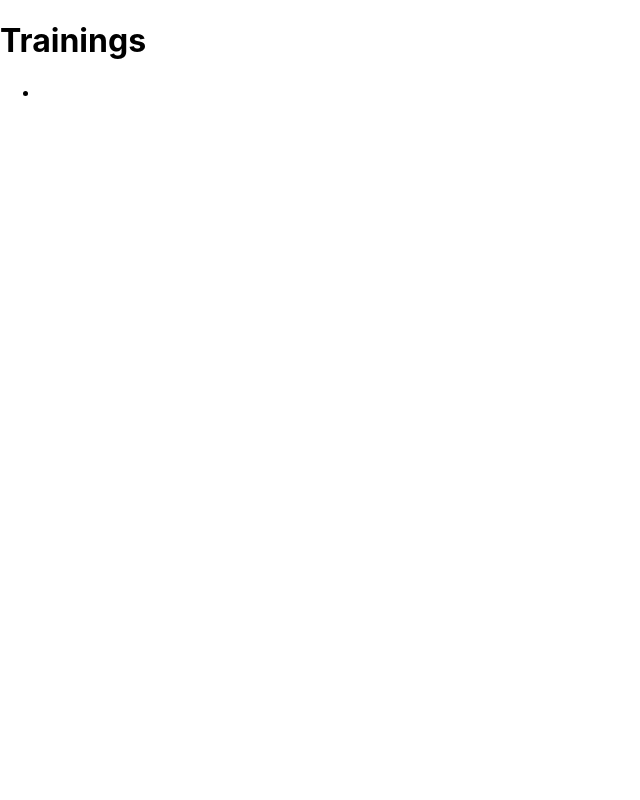
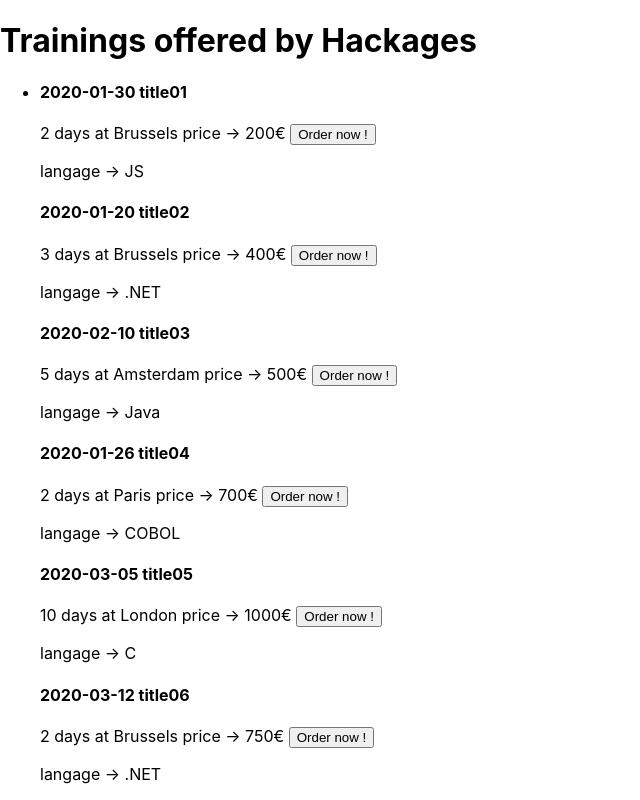
Before and after one commit to hackages/internship-training, a React (Create React App) app in the folder traininginternship/: page / in a window 1280 px wide. Shown: the top 800 px of the page, without its empty margins (0-640 px from the left). Built offline with nearby package versions, Linux system fonts and the light colour scheme.

Commit message:
Home Component finished without design

```diff
--- a/traininginternship/src/fakeData.json
+++ b/traininginternship/src/fakeData.json
@@ -1,6 +1,4 @@
-{
-  "lesson": [
-    {
+[{
       "date": "2020-01-30",
       "title": "title01",
       "days": 2,
@@ -88,5 +86,4 @@
       "price": 300,
       "language": "JS"
     }
-  ]
-}
+]
--- a/traininginternship/src/pages/home/Home.js
+++ b/traininginternship/src/pages/home/Home.js
@@ -1,16 +1,39 @@
-import React, {useEffect} from "react";
-import fakeData from '../../fakeData';
+import React from "react";
+import fakeData from '../../fakeData.json';
 
-export const Home = () => {
+export const Home = (props) => {
+
+    const listless = fakeData.map((
+        lesson) => <Lesson key={lesson.title} value={lesson}/>);
 
     return (
         <>
-            <h1>Trainings</h1>
+            <h1>Trainings offered by Hackages</h1>
             <ul>
-
-                <li></li>
+                <li>
+                    {listless}
+                </li>
             </ul>
 
         </>
     );
 };
+
+const Lesson = (props) => {
+    const {value} = props;
+
+    return (
+        <div>
+        <h4>
+            {`${value.date} ${value.title} `}
+        </h4>
+        <a>
+            {`${value.days} days  at ${value.place} price ->  ${value.price}€` }
+        </a>
+            {' '}<button> Order now ! </button>
+            <p>
+                {` langage ->  ${value.language}`}
+            </p>
+        </div>
+    );
+};
```
